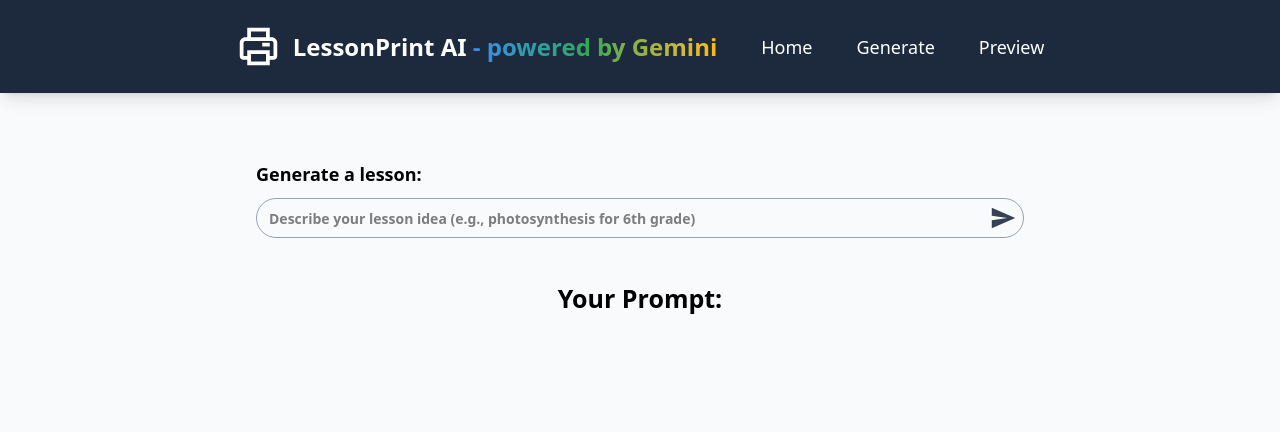
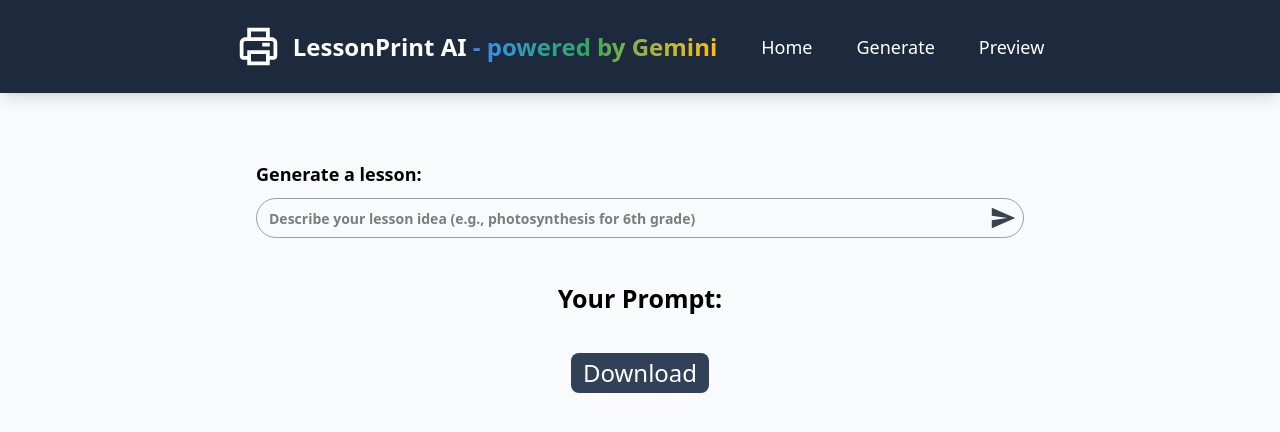
Before and after one commit to ZhaoSongZh7/AI-Lesson-Generator, a React (Vite) app: page /generate in a window 1280 px wide. Shown: the top 432 px of the page. Built offline with nearby package versions, Linux system fonts and the light colour scheme; no server answers.

Commit message:
Added PDF functionality and download button

```diff
--- a/src/routes/Generate.jsx
+++ b/src/routes/Generate.jsx
@@ -4,15 +4,16 @@
 import { GoogleGenAI } from "@google/genai";
 import ReactMarkdown from "react-markdown";
 import remarkBreaks from "remark-breaks";
-import rehypeRaw from "rehype-raw"
-
+import rehypeRaw from "rehype-raw";
+import { jsPDF } from "jspdf";
+import html2canvas from "html2canvas"; // make sure this is installed
 
 const Generate = () => {
 	const [promptValue, setPromptValue] = useState("");
 	const [previousPromptValue, setPreviousPromptValue] = useState("");
 	const [generatedValue, setGeneratedValue] = useState("");
 	const [isLoading, setIsLoading] = useState(false);
-
+	const pdfContentRef = useRef(null);
 
 	const ai = new GoogleGenAI({
 		apiKey: import.meta.env.VITE_GEMINI_API_KEY,
@@ -25,7 +26,7 @@
 			contents: contents,
 			config: {
 				systemInstruction:
-			"Make sure to use <br> <br> after each new line. You are a teacher who has mastered every subject. Your name is Lesson AI. Your job is to generate lesson plans for teachers to use. Format your responses appropriately. Then, after giving your response, ask them more details such as how much time they have to teach the lesson, and what format they would like to have it in. Your next response will be formatted based of their answers.",
+					"Make sure to use <br> after each new line. You are a teacher who has mastered every subject. Your name is Lesson AI. Your job is to generate lesson plans for teachers to use. Format your responses appropriately. Then, after giving your response, ask them more details such as how much time they have to teach the lesson, and what format they would like to have it in. Your next response will be formatted based of their answers.",
 			},
 		});
 		console.log(response.candidates[0].content.parts[0].text);
@@ -59,6 +60,80 @@
 			alert("Enter a non-empty input!");
 		}
 	}
+
+	// const generatePDF = () => {
+	// 	const doc = new jsPDF("p", "pt", "letter");
+
+	// 	const data = {
+	// 		callback: function (doc) {
+	// 			doc.save("demo.pdf");
+	// 		},
+	// 		margin: [20, 20, 20, 20],
+	// 		autoPaging: "text",
+	// 		html2canvas: {
+	// 			scale: 0.8,
+	// 		},
+	// 	};
+
+	// 	doc.html(pdfContentRef.current, data);
+	// 	// doc.text(generatedValue, 10, 10); // Add content to the PDF
+	// };
+
+	const generatePDF = () => {
+		const doc = new jsPDF({
+			unit: "pt",
+			format: "letter",
+			lineHeight: 1.5,
+		});
+
+		const margin = 40;
+		const pageWidth = doc.internal.pageSize.getWidth();
+		const maxLineWidth = pageWidth - margin * 2;
+		const lineHeight = 20;
+
+		// Basic markdown cleanup
+		const plainText = generatedValue.replace(/<br>/g, "\n").trim();
+
+		const lines = plainText.split("\n");
+
+		let cursorY = margin;
+
+		for (let line of lines) {
+			if (cursorY > doc.internal.pageSize.getHeight() - margin) {
+				doc.addPage();
+				cursorY = margin;
+			}
+
+			// Split line into parts based on **bold**
+			const parts = line.split(/(\*\*[^*]+\*\*)/g); // match bold blocks
+			let cursorX = margin;
+
+			for (let part of parts) {
+				let isBold = /^\*\*[^*]+\*\*$/.test(part);
+				let text = part.replace(/\*\*/g, "");
+
+				const words = doc.splitTextToSize(
+					text,
+					maxLineWidth - (cursorX - margin)
+				);
+
+				for (let i = 0; i < words.length; i++) {
+					if (cursorY > doc.internal.pageSize.getHeight() - margin) {
+						doc.addPage();
+						cursorY = margin;
+						cursorX = margin;
+					}
+
+					doc.setFont("Arial", isBold ? "bold" : "normal");
+					doc.text(words[i], cursorX, cursorY);
+
+					cursorY += lineHeight;
+				}
+			}
+		}
+
+		doc.save("lesson.pdf");
+	};
 
 	return (
 		<div className="min-h-screen bg-slate-50 w-full flex items-start justify-center">
@@ -101,9 +176,22 @@
 					</div>
 
 					{!isLoading ? (
-            <ReactMarkdown remarkPlugins={[remarkBreaks]}
-			rehypePlugins={[rehypeRaw]}>{generatedValue}</ReactMarkdown>
-				// <div>{generatedValue}</div>
+						<>
+							<div ref={pdfContentRef}>
+								<ReactMarkdown
+									remarkPlugins={[remarkBreaks]}
+									rehypePlugins={[rehypeRaw]}
+								>
+									{generatedValue}
+								</ReactMarkdown>
+							</div>
+							<button
+								className="translate-y-[20px] py-1 px-3 text-2xl font-light rounded-[8px] text-white bg-slate-700 hover:text-sky-300 transition duration-300 "
+								onClick={generatePDF}
+							>
+								Download
+							</button>
+						</>
 					) : (
 						<>
 							<Typewriter
```
Lines whose indentation alone changed are shown as unchanged.
